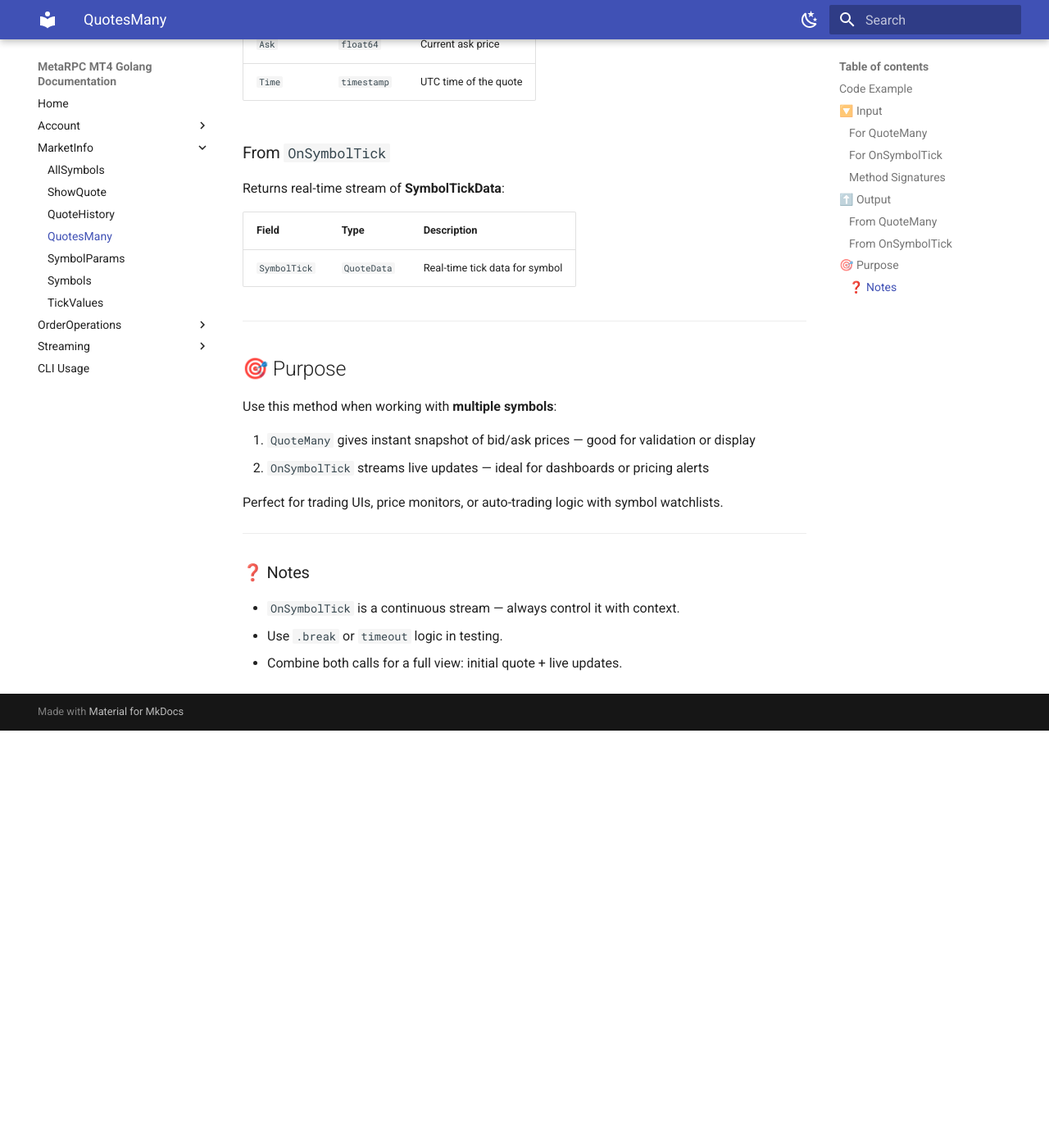
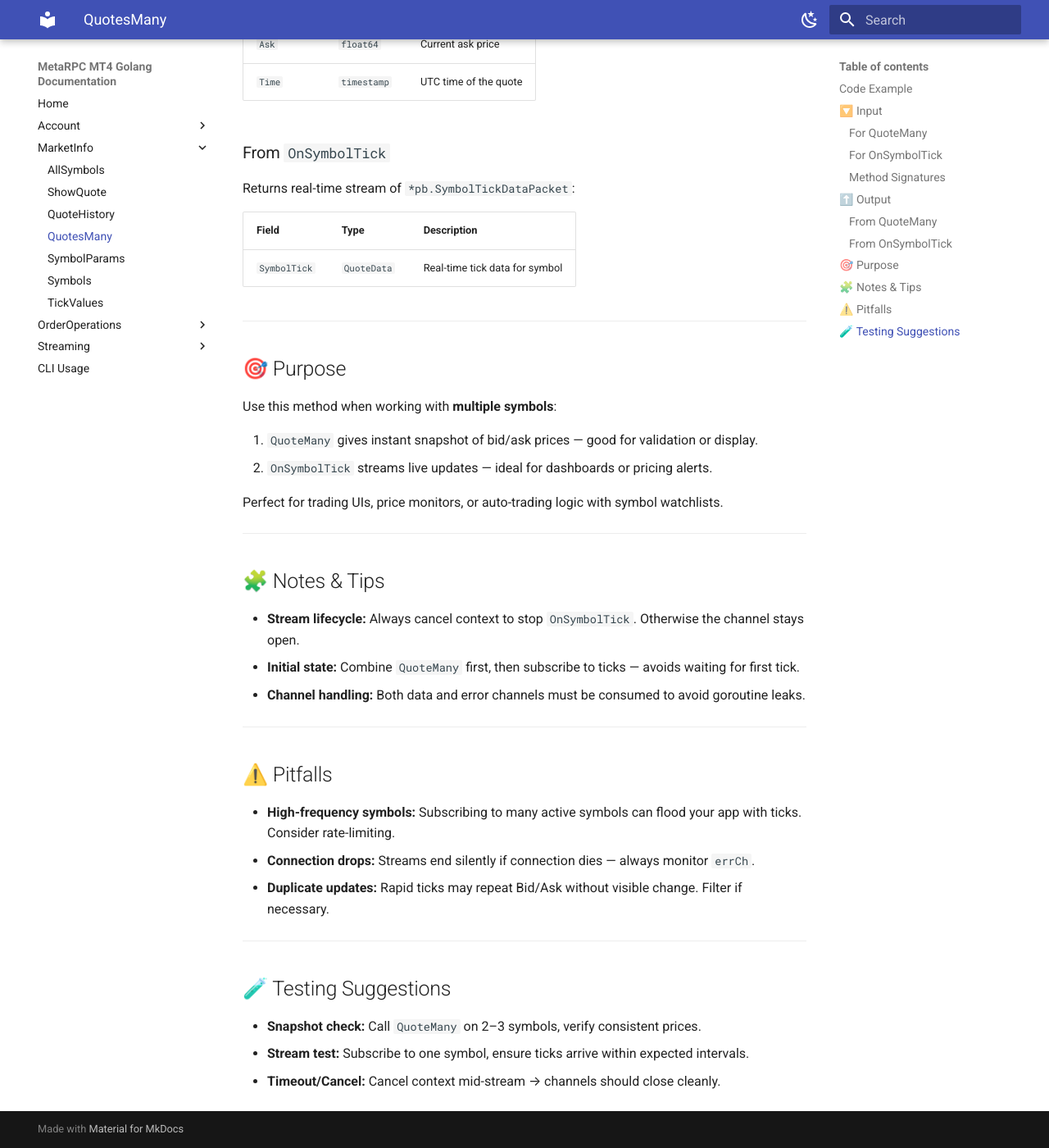
Before and after one commit to MetaRPC/GoMT4, an MkDocs documentation site: the page built from docs/Market_Info/ShowQuotesMany.md, in a window 1280 px wide and 1400 px high, scrolled down 2213 px. Shown: the whole window at 82% size. Built offline with MkDocs 1.6.1 and Material for MkDocs 9.7.7, drawn with Linux system fonts in a browser that asks for light colours; before the commit the page ends 3104 px from its top, so only the background shows below that; some of the changed text lies outside the part shown.

Commit message:
Update ShowQuotesMany.md

```diff
--- a/docs/Market_Info/ShowQuotesMany.md
+++ b/docs/Market_Info/ShowQuotesMany.md
@@ -87,7 +87,7 @@ func (a *MT4Account) OnSymbolTick(ctx context.Context, symbols []string) (<-chan
 
 ### From `QuoteMany`
 
-Returns slice of **QuoteData**:
+Returns slice of `*pb.QuoteData`:
 
 | Field    | Type        | Description           |
 | -------- | ----------- | --------------------- |
@@ -98,7 +98,7 @@ Returns slice of **QuoteData**:
 
 ### From `OnSymbolTick`
 
-Returns real-time stream of **SymbolTickData**:
+Returns real-time stream of `*pb.SymbolTickDataPacket`:
 
 | Field        | Type        | Description                    |
 | ------------ | ----------- | ------------------------------ |
@@ -110,15 +110,31 @@ Returns real-time stream of **SymbolTickData**:
 
 Use this method when working with **multiple symbols**:
 
-1. `QuoteMany` gives instant snapshot of bid/ask prices — good for validation or display
-2. `OnSymbolTick` streams live updates — ideal for dashboards or pricing alerts
+1. `QuoteMany` gives instant snapshot of bid/ask prices — good for validation or display.
+2. `OnSymbolTick` streams live updates — ideal for dashboards or pricing alerts.
 
 Perfect for trading UIs, price monitors, or auto-trading logic with symbol watchlists.
 
 ---
 
-### ❓ Notes
+## 🧩 Notes & Tips
 
-* `OnSymbolTick` is a continuous stream — always control it with context.
-* Use `.break` or `timeout` logic in testing.
-* Combine both calls for a full view: initial quote + live updates.
+* **Stream lifecycle:** Always cancel context to stop `OnSymbolTick`. Otherwise the channel stays open.
+* **Initial state:** Combine `QuoteMany` first, then subscribe to ticks — avoids waiting for first tick.
+* **Channel handling:** Both data and error channels must be consumed to avoid goroutine leaks.
+
+---
+
+## ⚠️ Pitfalls
+
+* **High-frequency symbols:** Subscribing to many active symbols can flood your app with ticks. Consider rate-limiting.
+* **Connection drops:** Streams end silently if connection dies — always monitor `errCh`.
+* **Duplicate updates:** Rapid ticks may repeat Bid/Ask without visible change. Filter if necessary.
+
+---
+
+## 🧪 Testing Suggestions
+
+* **Snapshot check:** Call `QuoteMany` on 2–3 symbols, verify consistent prices.
+* **Stream test:** Subscribe to one symbol, ensure ticks arrive within expected intervals.
+* **Timeout/Cancel:** Cancel context mid-stream → channels should close cleanly.
```
